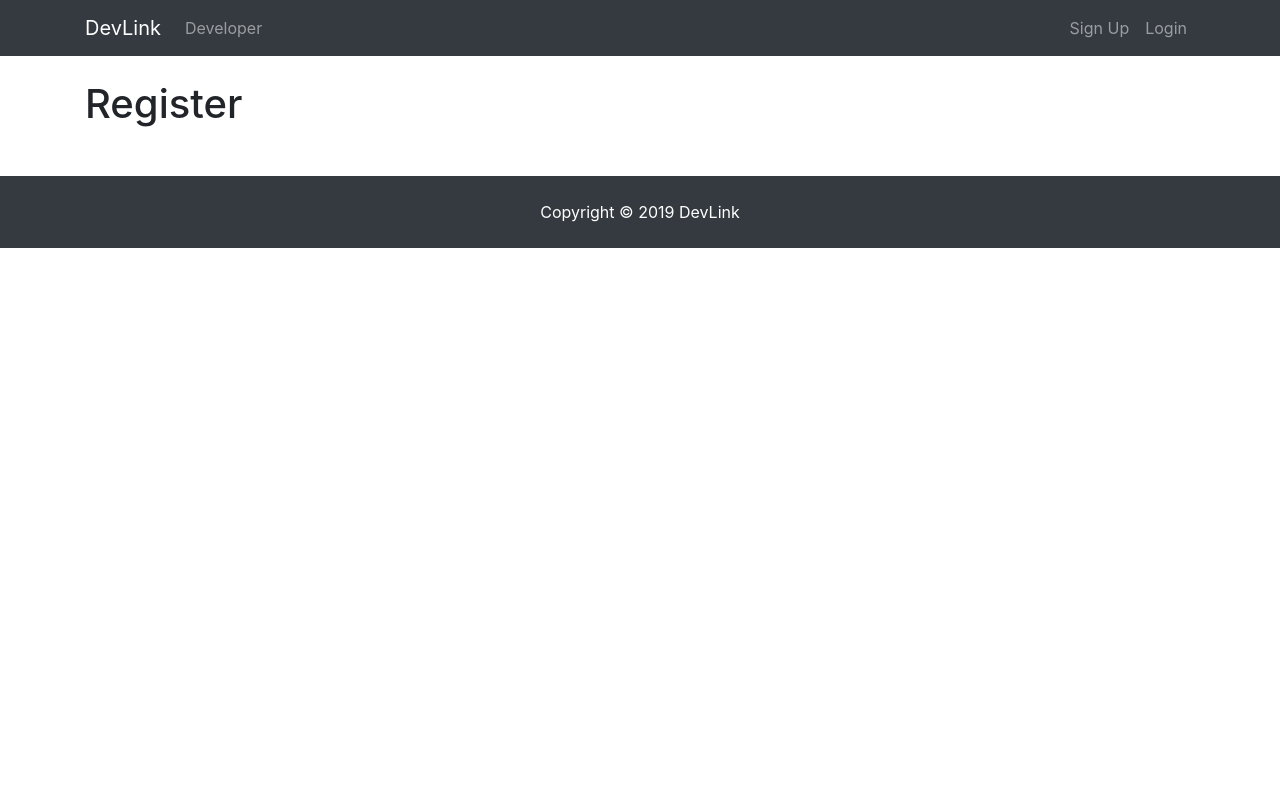
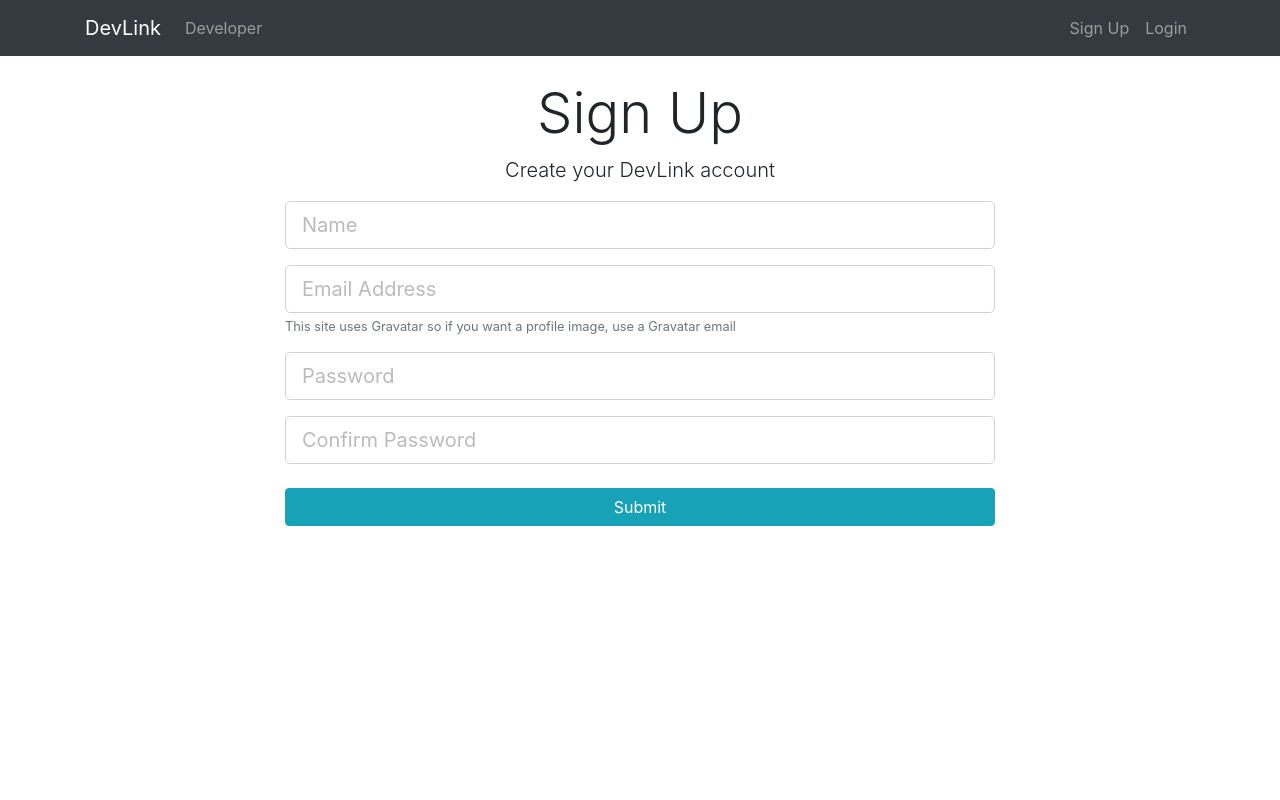
Before and after one commit to MichaelFrieze/dev-link, a React (Create React App) app in the folder client/: page /register in a window 1280 px wide. Shown: the top 800 px of the page. Built offline with nearby package versions, Linux system fonts and the light colour scheme.

Commit message:
created the register form with some temporary state

```diff
--- a/client/src/App.css
+++ b/client/src/App.css
@@ -24,6 +24,10 @@ img {
 
 .landing-inner {
   padding-top: 80px;
+}
+
+.register {
+  height: 100vh;
 }
 
 .dark-overlay {
--- a/client/src/components/auth/Register.js
+++ b/client/src/components/auth/Register.js
@@ -1,10 +1,94 @@
 import React, { Component } from "react";
 
 class Register extends Component {
+  constructor() {
+    super();
+    this.state = {
+      name: "",
+      email: "",
+      password: "",
+      password2: "",
+      errors: {}
+    };
+
+    this.onChange = this.onChange.bind(this);
+    this.onSubmit = this.onSubmit.bind(this);
+  }
+
+  onChange(e) {
+    this.setState({ [e.target.name]: e.target.value });
+  }
+
+  onSubmit(e) {
+    e.preventDefault();
+
+    const newUser = {
+      name: this.state.name,
+      email: this.state.email,
+      password: this.state.password,
+      password2: this.state.password2
+    };
+    console.log(newUser);
+  }
+
   render() {
     return (
-      <div>
-        <h1>Register</h1>
+      <div className="register">
+        <div className="container">
+          <div className="row">
+            <div className="col-md-8 m-auto">
+              <h1 className="display-4 text-center">Sign Up</h1>
+              <p className="lead text-center">Create your DevLink account</p>
+              <form onSubmit={this.onSubmit}>
+                <div className="form-group">
+                  <input
+                    type="text"
+                    className="form-control form-control-lg"
+                    placeholder="Name"
+                    name="name"
+                    value={this.state.name}
+                    onChange={this.onChange}
+                  />
+                </div>
+                <div className="form-group">
+                  <input
+                    type="email"
+                    className="form-control form-control-lg"
+                    placeholder="Email Address"
+                    name="email"
+                    value={this.state.email}
+                    onChange={this.onChange}
+                  />
+                  <small className="form-text text-muted">
+                    This site uses Gravatar so if you want a profile image, use
+                    a Gravatar email
+                  </small>
+                </div>
+                <div className="form-group">
+                  <input
+                    type="password"
+                    className="form-control form-control-lg"
+                    placeholder="Password"
+                    name="password"
+                    value={this.state.password}
+                    onChange={this.onChange}
+                  />
+                </div>
+                <div className="form-group">
+                  <input
+                    type="password"
+                    className="form-control form-control-lg"
+                    placeholder="Confirm Password"
+                    name="password2"
+                    value={this.state.password2}
+                    onChange={this.onChange}
+                  />
+                </div>
+                <input type="submit" className="btn btn-info btn-block mt-4" />
+              </form>
+            </div>
+          </div>
+        </div>
       </div>
     );
   }
```
